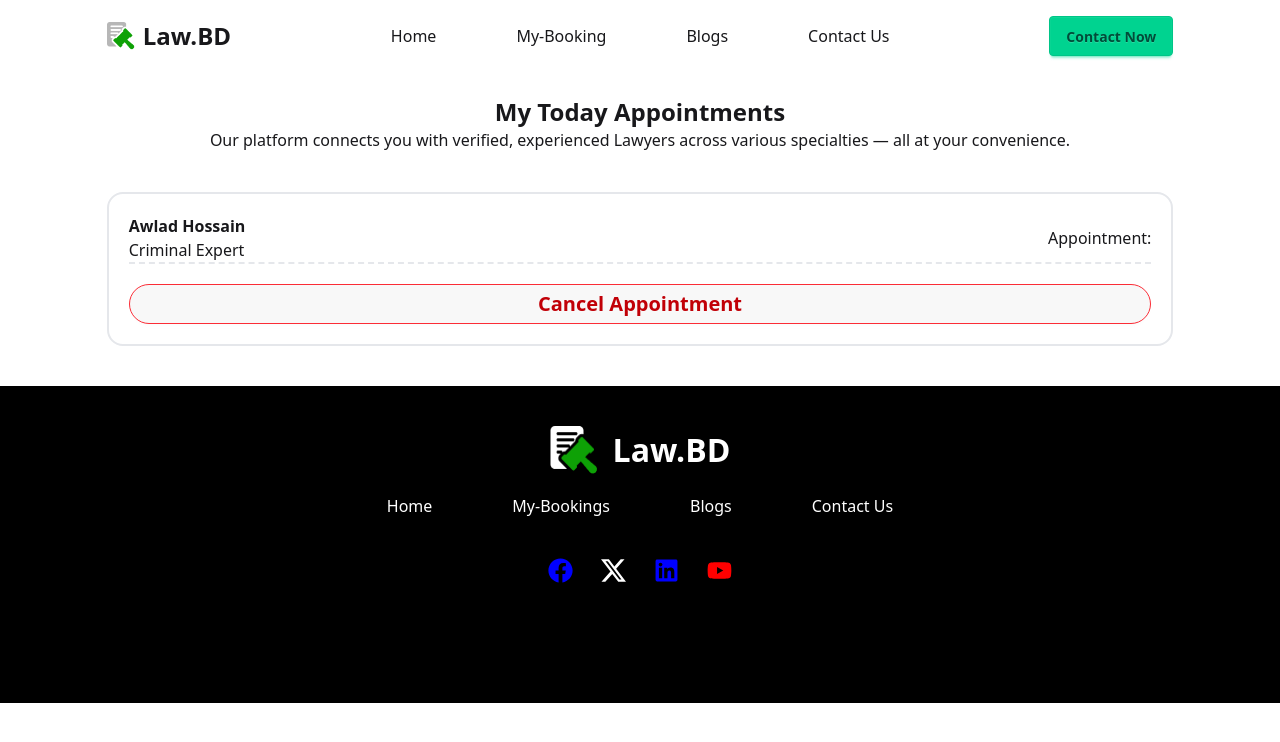
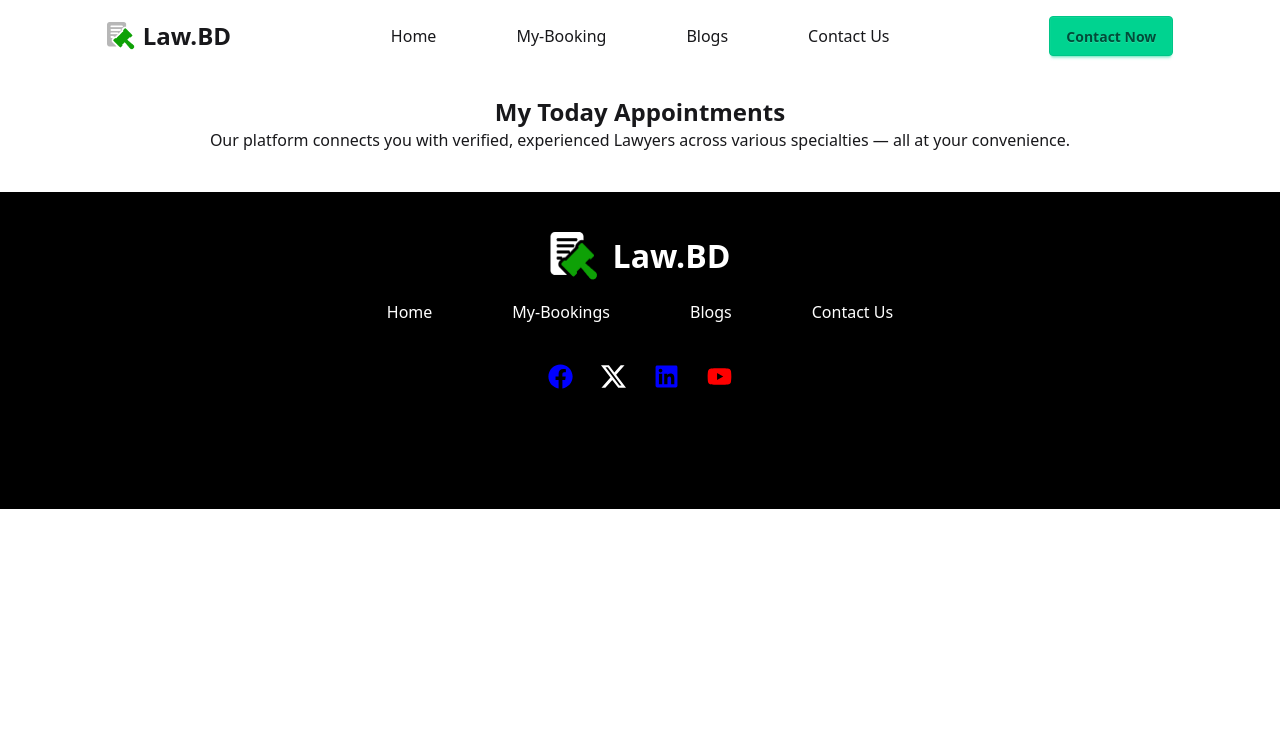
Before and after one commit to Md-Shanto-Sharker/Lawyer-Appointment-Booking-Application, a React (Vite) app: page /booking/1 in a window 1280 px wide. Shown: the top 742 px of the page. Built offline with nearby package versions, Linux system fonts and the light colour scheme.

Commit message:
added local stroage

```diff
--- a/src/Pages/Booking/Booking.jsx
+++ b/src/Pages/Booking/Booking.jsx
@@ -1,18 +1,13 @@
-import React from "react";
-import { useParams } from "react-router";
-import { useLoaderData } from "react-router";
+import React, { useEffect, useState } from "react";
+import { getFavorites } from "../../ui";
 
 const Booking = () => {
-  const data2 = useLoaderData();
-  console.log(data2);
+  const [booking, setBooking] = useState([]);
 
-  const { id } = useParams();
-  const newData = parseInt(id);
-  console.log(newData);
-
-
-  const singleLawyer = data2.find((law) => law.id === newData);
-  console.log(singleLawyer);
+  useEffect(() => {
+    const saved = getFavorites();
+    setBooking(saved);
+  }, []);
 
   return (
     <div className="w-10/12 mx-auto">
@@ -24,21 +19,23 @@ const Booking = () => {
         </p>
       </div>
 
-      <div className="border-2 border-gray-200 rounded-2xl p-5">
-
+      {booking.map(book => (
+        <div
+          key={book.id}
+          className="border-2 border-gray-200 rounded-2xl p-5 mb-5"
+        >
           <div className="flex justify-between items-center border-b-2 border-dashed border-gray-200">
-
             <div>
-            <h3 className="font-bold">Awlad Hossain</h3>
+              <h3 className="font-bold">{book.name}</h3>
               <h3>Criminal Expert</h3>
             </div>
-
-          <h3>Appointment:{}</h3>
+            <h3>Appointment: {book.appointmentDate || "N/A"}</h3>
           </div>
           <button className="btn w-full border border-red-500 rounded-3xl text-red-700 font-bold text-xl mt-5">
             Cancel Appointment
           </button>
         </div>
+      ))}
     </div>
   );
 };
--- a/src/Pages/Home/Home.jsx
+++ b/src/Pages/Home/Home.jsx
@@ -1,6 +1,6 @@
-import React from 'react';
-import Banner from '../../components/Banner/Banner';
-import Lawyers from '../Lawyers/Lawyers';
+import React from "react";
+import Banner from "../../components/Banner/Banner";
+import Lawyers from "../Lawyers/Lawyers";
 
 const Home = () => {
   return (
--- a/src/Pages/LawyerDetails/LawyerDetails.jsx
+++ b/src/Pages/LawyerDetails/LawyerDetails.jsx
@@ -1,14 +1,8 @@
+import { Link, useLoaderData, useParams } from "react-router";
 
-import { Link, useLoaderData, useParams } from "react-router";
-import { LawyerContext } from "../Lawyers/Lawyers";
-import { useContext } from "react";
+import { addFavorite } from "../../ui";
 
 const LawyerDetails = () => {
-
-  const [booked,setBooked] = useContext(LawyerContext)
-
-
-
   const lawyer = useLoaderData();
   const { id } = useParams();
   const lawyerId = parseInt(id);
@@ -26,11 +20,9 @@ const LawyerDetails = () => {
   } = singleLawyer;
   // console.log(lawyer);
 
-
-  const handleClicked =(id) =>{
-      setBooked([...booked,id])
-  }
-  console.log(handleClicked);
+  const handleClicked = () => {
+    addFavorite(singleLawyer);
+  };
 
   return (
     <>
@@ -82,8 +74,11 @@ const LawyerDetails = () => {
               <div className="flex gap-7 items-center">
                 <h1 className="text-2xl">Availability</h1>
                 <div className="flex gap-10">
-                  {availability.days.map((avail) => (
-                    <p className="bg-[#ffe7be] border border-amber-300  px-5 rounded-4xl text-[#FFA000]">
+                  {availability.days.map((avail, index) => (
+                    <p
+                      key={index}
+                      className="bg-[#ffe7be] border border-amber-300  px-5 rounded-4xl text-[#FFA000]"
+                    >
                       {avail}
                     </p>
                   ))}
@@ -138,7 +133,10 @@ const LawyerDetails = () => {
 
         <div className="text-center mt-5">
           <Link to={`/booking/${singleLawyer.id}`}>
-            <button onClick={()=>handleClicked(singleLawyer.id)} className="bg-green-600 text-white rounded-4xl w-full p-3">
+            <button
+              onClick={() => handleClicked()}
+              className="bg-green-600 text-white rounded-4xl w-full p-3"
+            >
               Book Appointment Now
             </button>
           </Link>
--- a/src/Pages/Lawyers/Lawyers.jsx
+++ b/src/Pages/Lawyers/Lawyers.jsx
@@ -1,12 +1,10 @@
-import React, { createContext, useEffect, useState } from "react";
+import React, { useEffect, useState } from "react";
 import Lawyer from "../Lawyer/Lawyer";
-export const LawyerContext = createContext(0)
 
 const Lawyers = () => {
-  const [booked,setBooked] = useState([])
   const [lawyers, setLawyers] = useState([]);
   useEffect(() => {
-    fetch("/public/lawyer.json").then((res) =>
+    fetch("/lawyer.json").then((res) =>
       res.json().then((data) => setLawyers(data))
     );
   }, []);
@@ -25,13 +23,11 @@ const Lawyers = () => {
         </p>
       </div>
 
-      <LawyerContext.Provider value={[booked,setBooked]}>
-        <div className="grid grid-cols-2 justify-between gap-20 w-10/12 mx-auto">
+      <div className="grid grid-cols-2 justify-between gap-20 w-10/12 mx-auto">
         {lawyers.map((lawyer) => (
-          <Lawyer lawyer={lawyer}></Lawyer>
+          <Lawyer key={lawyer.id} lawyer={lawyer}></Lawyer>
         ))}
       </div>
-      </LawyerContext.Provider>
     </div>
   );
 };
--- a/src/Routes/Routes.jsx
+++ b/src/Routes/Routes.jsx
@@ -12,6 +12,7 @@ export const router = createBrowserRouter([
       { index: true, Component: Home },
       {
         path: "/lawyerDetails/:id",
+        hydrateFallbackElement:<span className="loading loading-spinner loading-xl"></span>,
         loader: () => fetch("/lawyer.json"),
         Component: LawyerDetails,
       },
--- /dev/null
+++ b/src/ui/index.js
@@ -0,0 +1,13 @@
+export const getFavorites = () => {
+  const favorites = localStorage.getItem("favorites");
+  if (favorites) return JSON.parse(favorites);
+  return [];
+};
+
+export const addFavorite = (phone) => {
+  const favorites = getFavorites();
+  const isExits = favorites.find((p) => p.id === phone.id);
+  if (isExits) return alert("already added");
+  favorites.push(phone);
+  localStorage.setItem("favorites", JSON.stringify(favorites));
+};
```
Lines whose indentation alone changed are shown as unchanged.
